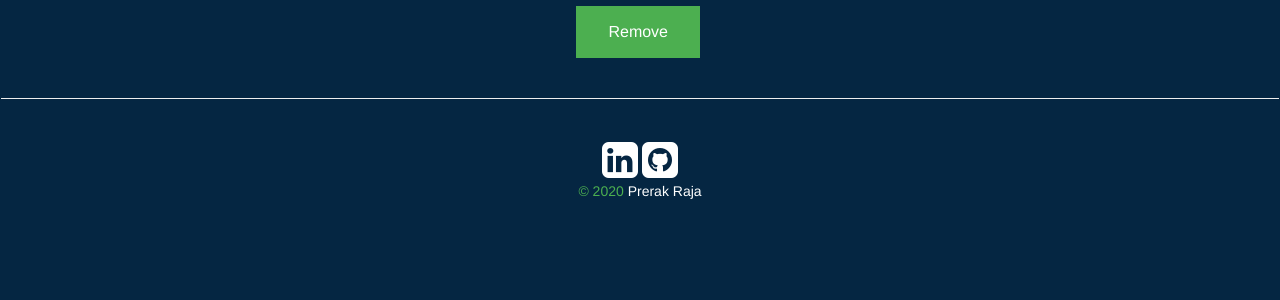
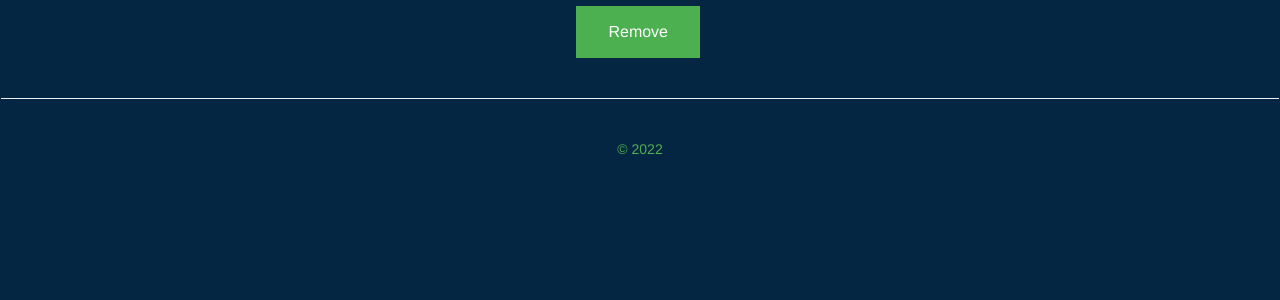
Before and after one commit to kira1920/movie_recommender, a Django app: page /19/ in a window 1280 px wide. Shown: the part 376-676 px from the top of the page. Run offline with Django 3.2, Linux system fonts and the light colour scheme; a user stored in the database is signed in; data comes from the database, SQL or seed files in the repository; some libraries are stand-ins or nearby versions.

Commit message:
Update base.html

```diff
--- a/recommend/templates/recommend/base.html
+++ b/recommend/templates/recommend/base.html
@@ -120,11 +120,10 @@
         <hr>
           <div class="text-center center-block">
             <br />
-                <a href="https://www.linkedin.com/in/rajaprerak/" target="_blank"><i class="fa fa-linkedin-square fa-3x social" style="color:#fff"></i></a>
-                <a href="https://github.com/rajaprerak" target="_blank"><i id="social-git"class="fa fa-github-square fa-3x" style="color:#fff"></i></a>
+
         </div>
-        <div class="footer-copyright text-center py-3">© 2020
-        <a href="http://rajaprerak.github.io/" style="color:#fff"> Prerak Raja</a>
+        <div class="footer-copyright text-center py-3">© 2022
+
     </div>
 
     </footer>
```
